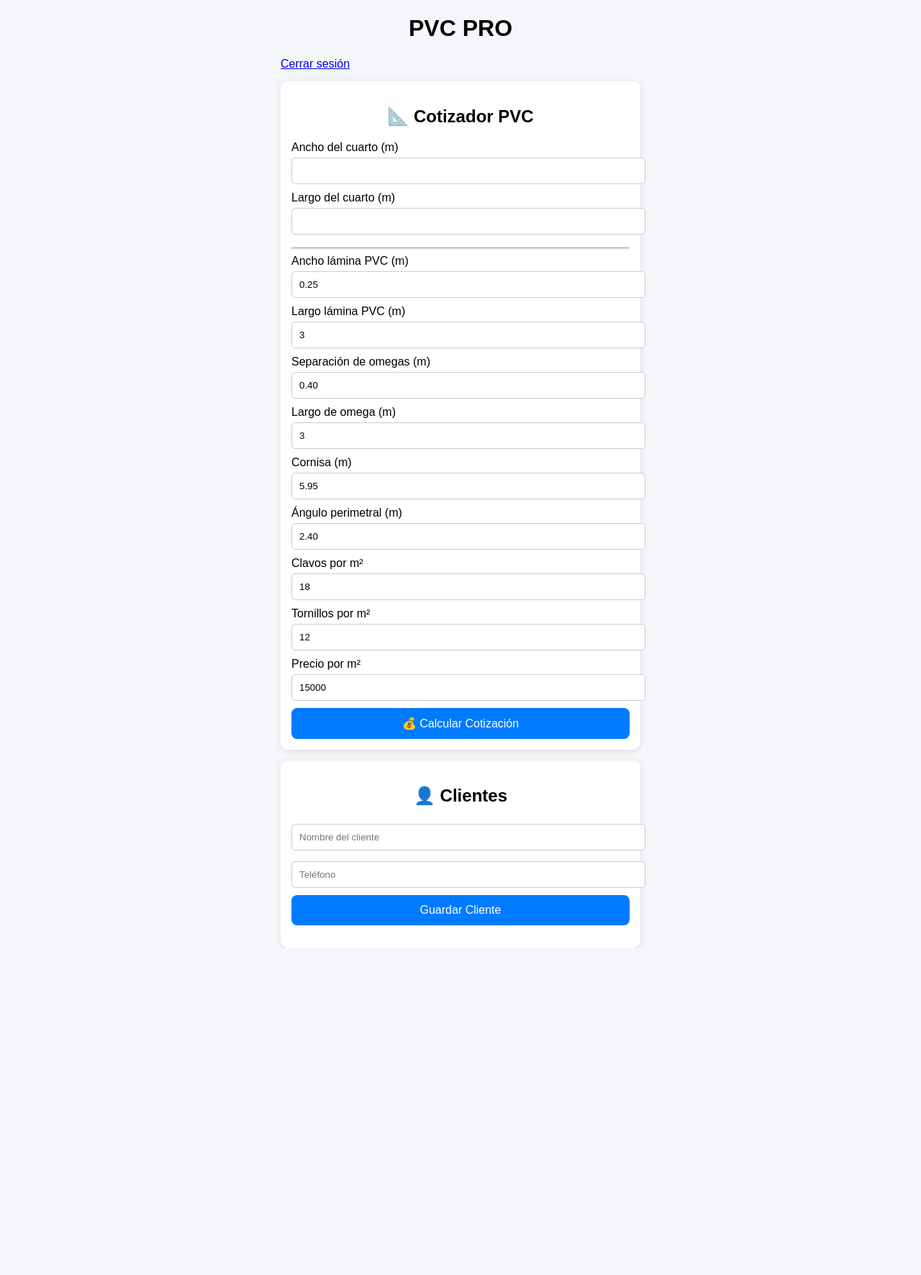
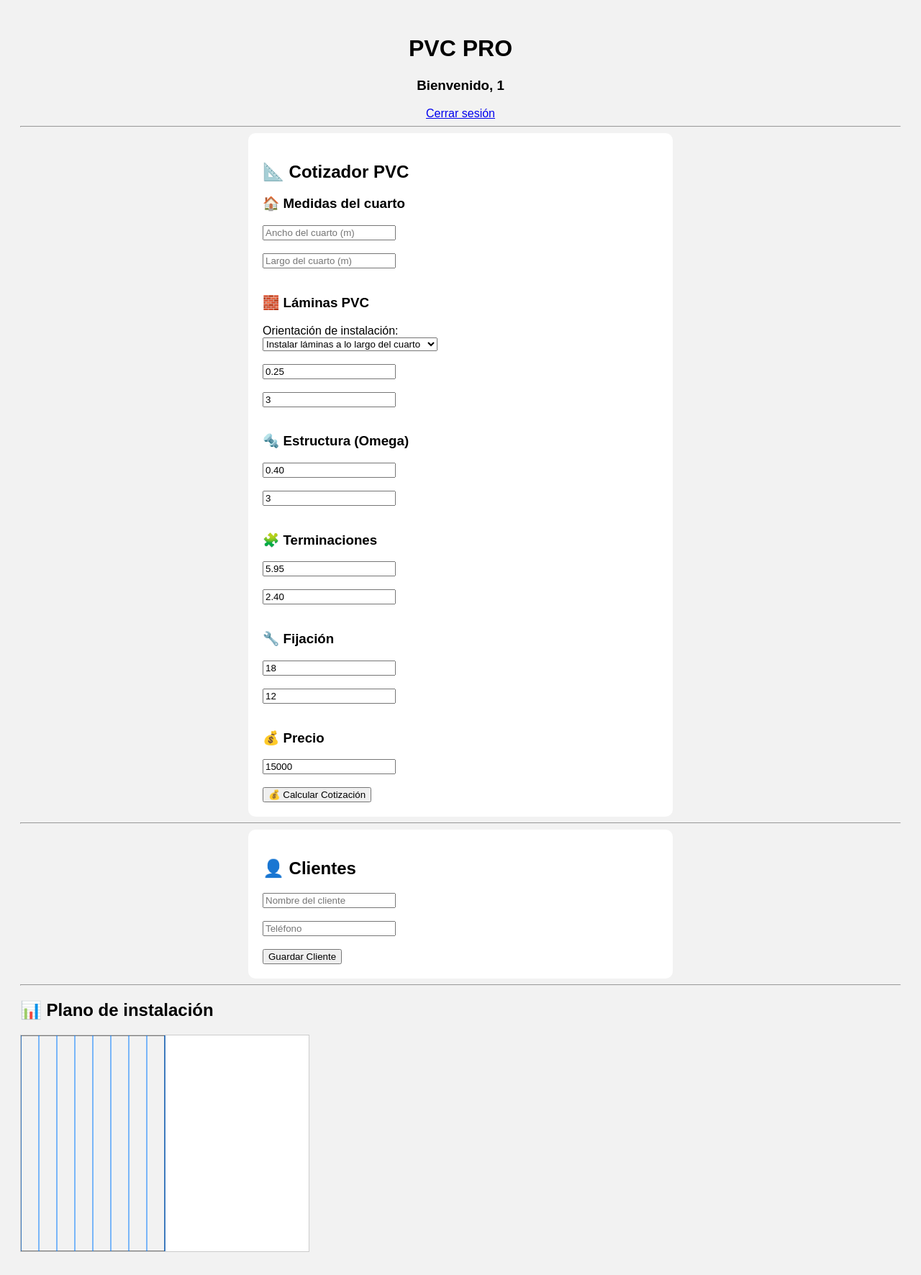
Before and after one commit to yaocarre1421-commits/pvc-pro, a Flask app: page / in a window 1280 px wide. Shown: the whole page at 72% size. Before the commit the page ends 1317 px from the top, so only its background shows below. Run offline with Flask 3, Linux system fonts and the light colour scheme; a user stored in the database is signed in.

Commit message:
mejoras cotizador pvc con plano

```diff
--- a/app.py
+++ b/app.py
@@ -1,8 +1,8 @@
 from flask import Flask, render_template, request, redirect, url_for
-from flask_login import LoginManager, UserMixin, login_user, login_required, logout_user
+from flask_login import LoginManager, UserMixin, login_user, login_required, logout_user, current_user
 import json
 import os
-import math  # 🔥 IMPORTANTE
+import math
 
 app = Flask(__name__)
 app.secret_key = "pvc_pro_secret"
@@ -11,18 +11,18 @@ login_manager = LoginManager()
 login_manager.init_app(app)
 login_manager.login_view = "login"
 
-USUARIOS = "usuarios_web.json"
-CLIENTES = "clientes.json"
+USUARIOS_FILE = "usuarios.json"
 
-# Crear archivos si no existen
-for archivo in [USUARIOS, CLIENTES]:
-    if not os.path.exists(archivo):
-        with open(archivo, "w") as f:
-            json.dump([], f)
+# -------------------------
+# CREAR USUARIOS SI NO EXISTE
+# -------------------------
+if not os.path.exists(USUARIOS_FILE):
+    with open(USUARIOS_FILE, "w") as f:
+        json.dump([{"usuario": "admin", "password": "1234"}], f)
 
-# ========================
-# 🔐 USUARIOS
-# ========================
+# -------------------------
+# LOGIN
+# -------------------------
 class User(UserMixin):
     def __init__(self, id):
         self.id = id
@@ -31,141 +31,129 @@ class User(UserMixin):
 def load_user(user_id):
     return User(user_id)
 
-def cargar_usuarios():
-    with open(USUARIOS, "r") as f:
-        return json.load(f)
+def validar_usuario(user, password):
+    with open(USUARIOS_FILE) as f:
+        usuarios = json.load(f)
 
-def guardar_usuarios(data):
-    with open(USUARIOS, "w") as f:
-        json.dump(data, f, indent=4)
+    for u in usuarios:
+        if u["usuario"] == user and u["password"] == password:
+            return True
+    return False
 
-# ========================
-# 👤 CLIENTES
-# ========================
-def cargar_clientes():
-    with open(CLIENTES, "r") as f:
-        return json.load(f)
+# -------------------------
+# CALCULAR LÁMINAS
+# -------------------------
+def calcular_laminas(ancho, largo, orientacion, ancho_lamina, largo_lamina):
 
-def guardar_clientes(data):
-    with open(CLIENTES, "w") as f:
-        json.dump(data, f, indent=4)
+    if orientacion == "largo":
+        tiras = math.ceil(ancho / ancho_lamina)
+        piezas = math.floor(largo_lamina / largo)
+    else:
+        tiras = math.ceil(largo / ancho_lamina)
+        piezas = math.floor(largo_lamina / ancho)
 
-# ========================
-# 🏠 DASHBOARD + COTIZADOR
-# ========================
+    if piezas == 0:
+        return 0
+
+    return math.ceil(tiras / piezas)
+
+# -------------------------
+# DASHBOARD
+# -------------------------
 @app.route("/", methods=["GET", "POST"])
 @login_required
-def home():
-    clientes = cargar_clientes()
-    resultado = None
+def dashboard():
+
+    resultado = ""
 
     if request.method == "POST":
+
+        # ---------------- MEDIDAS ----------------
         ancho = float(request.form["ancho"])
         largo = float(request.form["largo"])
+        orientacion = request.form["orientacion"]
 
+        # ---------------- MATERIALES ----------------
+        ancho_lamina = float(request.form["ancho_lamina"])
+        largo_lamina = float(request.form["largo_lamina"])
+
+        separacion_omegas = float(request.form["separacion_omegas"])
+        largo_omega = float(request.form["largo_omega"])
+
+        cornisa = float(request.form["cornisa"])
+        angulo_perimetral = float(request.form["angulo_perimetral"])
+
+        clavos_m2 = float(request.form["clavos_m2"])
+        tornillos_m2 = float(request.form["tornillos_m2"])
+
+        precio_m2 = float(request.form["precio_m2"])
+
+        # ---------------- CÁLCULOS ----------------
         area = ancho * largo
+
+        laminas = calcular_laminas(ancho, largo, orientacion, ancho_lamina, largo_lamina)
+
         perimetro = 2 * (ancho + largo)
 
-        lam_ancho = float(request.form["lam_ancho"])
-        lam_largo = float(request.form["lam_largo"])
-        sep = float(request.form["sep"])
-        omega_largo = float(request.form["omega_largo"])
-        cornisa_largo = float(request.form["cornisa"])
-        angulo_largo = float(request.form["angulo"])
-        precio = float(request.form["precio"])
-        clavos_m2 = float(request.form["clavos"])
-        tornillos_m2 = float(request.form["tornillos"])
+        cornisas = math.ceil(perimetro / cornisa)
+        angulos = math.ceil(perimetro / angulo_perimetral)
 
-        # 🔥 CÁLCULOS PROFESIONALES
-        laminas = math.ceil(ancho / lam_ancho) * math.ceil(largo / lam_largo)
-
-        lineas = math.ceil(largo / sep)
-        omegas = math.ceil((lineas * ancho) / omega_largo)
-
-        cornisas = math.ceil(perimetro / cornisa_largo)
-        angulos = math.ceil(perimetro / angulo_largo)
+        omegas = math.ceil(area / (separacion_omegas * 1))
 
         clavos = math.ceil(area * clavos_m2)
         tornillos = math.ceil(area * tornillos_m2)
 
-        total = area * precio
+        costo = area * precio_m2
 
-        resultado = {
-            "area": round(area, 2),
-            "laminas": laminas,
-            "omegas": omegas,
-            "cornisas": cornisas,
-            "angulos": angulos,
-            "clavos": clavos,
-            "tornillos": tornillos,
-            "total": int(total),
-            "ancho": ancho,
-            "largo": largo
-        }
+        # ---------------- RESULTADO ----------------
+        resultado = f"""
+👤 Cliente: {current_user.id}
 
-    return render_template("dashboard.html", clientes=clientes, resultado=resultado)
+📐 ÁREA TOTAL: {area} m²
 
-# ========================
-# 🔐 LOGIN
-# ========================
+🧱 MATERIALES:
+- Láminas PVC: {laminas}
+- Cornisas: {cornisas}
+- Ángulos perimetrales: {angulos}
+- Omegas: {omegas}
+- Clavos: {clavos}
+- Tornillos: {tornillos}
+
+💰 COSTO TOTAL ESTIMADO:
+${costo}
+
+📊 Orientación: {orientacion}
+"""
+
+    return render_template("dashboard.html", resultado=resultado, usuario=current_user.id)
+
+# -------------------------
+# LOGIN
+# -------------------------
 @app.route("/login", methods=["GET", "POST"])
 def login():
+
     if request.method == "POST":
         user = request.form["usuario"]
-        pwd = request.form["password"]
+        password = request.form["password"]
 
-        usuarios = cargar_usuarios()
-
-        for u in usuarios:
-            if u["usuario"] == user and u["password"] == pwd:
-                login_user(User(user))
-                return redirect(url_for("home"))
-
-        return "Datos incorrectos"
+        if validar_usuario(user, password):
+            login_user(User(user))
+            return redirect(url_for("dashboard"))
 
     return render_template("login.html")
 
-# ========================
-# 📝 REGISTRO
-# ========================
-@app.route("/registro", methods=["GET", "POST"])
-def registro():
-    if request.method == "POST":
-        user = request.form["usuario"]
-        pwd = request.form["password"]
-
-        usuarios = cargar_usuarios()
-        usuarios.append({"usuario": user, "password": pwd})
-        guardar_usuarios(usuarios)
-
-        return redirect(url_for("login"))
-
-    return render_template("registro.html")
-
-# ========================
-# 👤 CLIENTES
-# ========================
-@app.route("/clientes", methods=["POST"])
-@login_required
-def clientes():
-    nombre = request.form["nombre"]
-    telefono = request.form["telefono"]
-
-    data = cargar_clientes()
-    data.append({"nombre": nombre, "telefono": telefono})
-    guardar_clientes(data)
-
-    return redirect(url_for("home"))
-
-# ========================
-# 🚪 LOGOUT
-# ========================
+# -------------------------
+# LOGOUT
+# -------------------------
 @app.route("/logout")
 @login_required
 def logout():
     logout_user()
-    return redirect(url_for("login"))
+    return redirect("/login")
 
-# ========================
+# -------------------------
+# EJECUTAR
+# -------------------------
 if __name__ == "__main__":
-    app.run(host="0.0.0.0", port=5000, debug=True)
+    app.run(debug=True)
--- a/templates/dashboard.html
+++ b/templates/dashboard.html
@@ -1,134 +1,143 @@
 <!DOCTYPE html>
-<html>
+<html lang="es">
 <head>
+    <meta charset="UTF-8">
     <title>PVC PRO</title>
-    <link rel="stylesheet" href="{{ url_for('static', filename='style.css') }}">
 </head>
 
-<body>
+<body style="font-family: Arial; background:#f2f2f2; padding:20px;">
 
-<div class="container">
+    <!-- ENCABEZADO -->
+    <div style="text-align:center;">
+        <h1>PVC PRO</h1>
+        <h3>Bienvenido, {{ usuario }}</h3>
+        <a href="/logout">Cerrar sesión</a>
+    </div>
 
-<h1>PVC PRO</h1>
+    <hr>
 
-<a href="/logout">Cerrar sesión</a>
+    <!-- COTIZADOR -->
+    <div style="background:white; padding:20px; width:550px; margin:auto; border-radius:10px;">
 
-<div class="card">
         <h2>📐 Cotizador PVC</h2>
 
         <form method="POST">
 
-<label>Ancho del cuarto (m)</label>
-<input name="ancho" required>
+            <!-- 🏠 MEDIDAS DEL CUARTO -->
+            <h3>🏠 Medidas del cuarto</h3>
+            <input type="number" step="any" name="ancho" placeholder="Ancho del cuarto (m)" required><br><br>
+            <input type="number" step="any" name="largo" placeholder="Largo del cuarto (m)" required><br><br>
 
-<label>Largo del cuarto (m)</label>
-<input name="largo" required>
+            <!-- 🧱 LÁMINAS PVC -->
+            <h3>🧱 Láminas PVC</h3>
 
-<hr>
+            <label>Orientación de instalación:</label><br>
+            <select name="orientacion" required>
+                <option value="largo">Instalar láminas a lo largo del cuarto</option>
+                <option value="ancho">Instalar láminas a lo ancho del cuarto</option>
+            </select><br><br>
 
-<label>Ancho lámina PVC (m)</label>
-<input name="lam_ancho" value="0.25">
+            <input type="number" step="any" name="ancho_lamina" value="0.25" placeholder="Ancho de lámina PVC (m)"><br><br>
+            <input type="number" step="any" name="largo_lamina" value="3" placeholder="Largo de lámina PVC (m)"><br><br>
 
-<label>Largo lámina PVC (m)</label>
-<input name="lam_largo" value="3">
+            <!-- 🔩 ESTRUCTURA (OMEGAS) -->
+            <h3>🔩 Estructura (Omega)</h3>
+            <input type="number" step="any" name="separacion_omegas" value="0.40" placeholder="Separación entre omegas (m)"><br><br>
+            <input type="number" step="any" name="largo_omega" value="3" placeholder="Largo de omega (m)"><br><br>
 
-<label>Separación de omegas (m)</label>
-<input name="sep" value="0.40">
+            <!-- 🧩 TERMINACIONES -->
+            <h3>🧩 Terminaciones</h3>
+            <input type="number" step="any" name="cornisa" value="5.95" placeholder="Cornisa (m)"><br><br>
+            <input type="number" step="any" name="angulo_perimetral" value="2.40" placeholder="Ángulo perimetral (m)"><br><br>
 
-<label>Largo de omega (m)</label>
-<input name="omega_largo" value="3">
+            <!-- 🔧 FIJACIÓN -->
+            <h3>🔧 Fijación</h3>
+            <input type="number" step="any" name="clavos_m2" value="18" placeholder="Clavos por m²"><br><br>
+            <input type="number" step="any" name="tornillos_m2" value="12" placeholder="Tornillos por m²"><br><br>
 
-<label>Cornisa (m)</label>
-<input name="cornisa" value="5.95">
-
-<label>Ángulo perimetral (m)</label>
-<input name="angulo" value="2.40">
-
-<label>Clavos por m²</label>
-<input name="clavos" value="18">
-
-<label>Tornillos por m²</label>
-<input name="tornillos" value="12">
-
-<label>Precio por m²</label>
-<input name="precio" value="15000">
+            <!-- 💰 PRECIO -->
+            <h3>💰 Precio</h3>
+            <input type="number" step="any" name="precio_m2" value="15000" placeholder="Precio por m²"><br><br>
 
             <button type="submit">💰 Calcular Cotización</button>
 
         </form>
     </div>
 
+    <hr>
+
+    <!-- CLIENTES -->
+    <div style="background:white; padding:20px; width:550px; margin:auto; border-radius:10px;">
+
+        <h2>👤 Clientes</h2>
+
+        <input type="text" placeholder="Nombre del cliente"><br><br>
+        <input type="text" placeholder="Teléfono"><br><br>
+
+        <button>Guardar Cliente</button>
+
+    </div>
+
+    <!-- RESULTADO -->
     {% if resultado %}
-<div class="card resultado">
+        <div style="background:black; color:#00ff88; padding:20px; width:550px; margin:20px auto; border-radius:10px;">
+            <pre>{{ resultado }}</pre>
+        </div>
+    {% endif %}
+<hr>
 
-<h3>📊 Resultado</h3>
+<h2>📊 Plano de instalación</h2>
 
-<p>Área: {{resultado.area}} m²</p>
-<p>Láminas PVC: {{resultado.laminas}}</p>
-<p>Omegas: {{resultado.omegas}}</p>
-<p>Cornisas: {{resultado.cornisas}}</p>
-<p>Ángulos: {{resultado.angulos}}</p>
-<p>Clavos: {{resultado.clavos}}</p>
-<p>Tornillos: {{resultado.tornillos}}</p>
-
-<h2>Total: ${{resultado.total}}</h2>
-
-<canvas id="plano" width="300" height="300" style="border:1px solid #000;"></canvas>
+<canvas id="plano" width="400" height="300" style="background:#fff; border:1px solid #ccc;"></canvas>
 
 <script>
 const canvas = document.getElementById("plano");
 const ctx = canvas.getContext("2d");
 
-let ancho = {{resultado.ancho}};
-let largo = {{resultado.largo}};
+// datos del formulario
+let ancho = parseFloat("{{ request.form.get('ancho', 2) }}");
+let largo = parseFloat("{{ request.form.get('largo', 3) }}");
+let orientacion = "{{ request.form.get('orientacion', 'largo') }}";
 
-let escala = 200 / Math.max(ancho, largo);
+// escala visual
+let scale = 100;
 
-let w = ancho * escala;
-let h = largo * escala;
+// dibujar cuarto
+ctx.fillStyle = "#f2f2f2";
+ctx.fillRect(0, 0, ancho * scale, largo * scale);
 
-ctx.strokeRect(20, 20, w, h);
+ctx.strokeStyle = "#000";
+ctx.strokeRect(0, 0, ancho * scale, largo * scale);
 
-// laminas
-for (let x = 20; x < 20 + w; x += 20) {
+// dibujar láminas
+ctx.strokeStyle = "#007bff";
+
+let anchoLamina = 0.25;
+
+if (orientacion === "largo") {
+
+    let num = Math.ceil(ancho / anchoLamina);
+    let step = (ancho * scale) / num;
+
+    for (let i = 0; i <= num; i++) {
         ctx.beginPath();
-    ctx.moveTo(x, 20);
-    ctx.lineTo(x, 20 + h);
-    ctx.strokeStyle = "gray";
+        ctx.moveTo(i * step, 0);
+        ctx.lineTo(i * step, largo * scale);
         ctx.stroke();
     }
 
-// omegas
-for (let y = 20; y < 20 + h; y += 30) {
+} else {
+
+    let num = Math.ceil(largo / anchoLamina);
+    let step = (largo * scale) / num;
+
+    for (let i = 0; i <= num; i++) {
         ctx.beginPath();
-    ctx.moveTo(20, y);
-    ctx.lineTo(20 + w, y);
-    ctx.strokeStyle = "blue";
+        ctx.moveTo(0, i * step);
+        ctx.lineTo(ancho * scale, i * step);
         ctx.stroke();
     }
+}
 </script>
-
-</div>
-{% endif %}
-
-<div class="card">
-<h2>👤 Clientes</h2>
-
-<form action="/clientes" method="POST">
-<input name="nombre" placeholder="Nombre del cliente">
-<input name="telefono" placeholder="Teléfono">
-<button>Guardar Cliente</button>
-</form>
-
-<ul>
-{% for c in clientes %}
-<li>{{c.nombre}} - {{c.telefono}}</li>
-{% endfor %}
-</ul>
-
-</div>
-
-</div>
-
 </body>
 </html>
```
Lines whose indentation alone changed are shown as unchanged.
